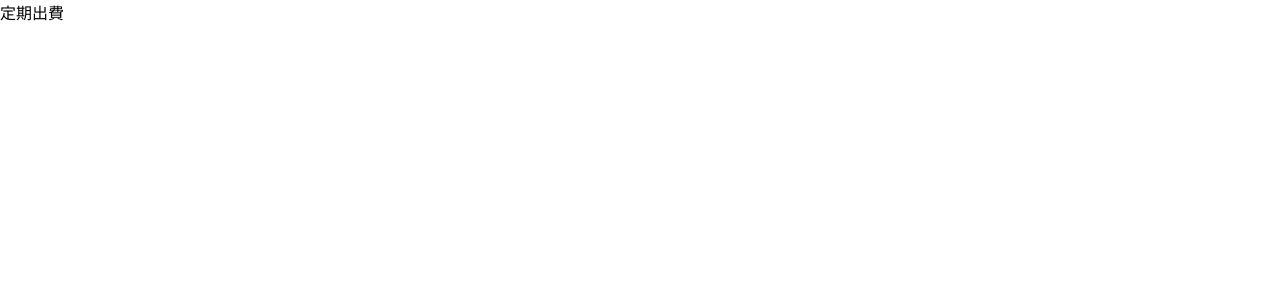
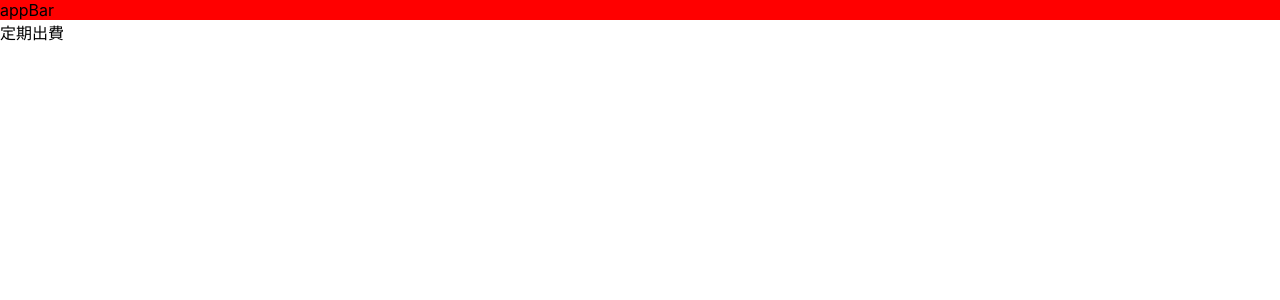
Before and after one commit to rkuzuya98/kakeibo, a Next.js app: page /expense/regular in a window 1280 px wide. Shown: the top 300 px of the page. Built offline with nearby package versions, Linux system fonts and the light colour scheme.

Commit message:
feat: emotionの導入

```diff
--- a/package.json
+++ b/package.json
@@ -15,6 +15,8 @@
     "commitmsg": "commitlint -e $GIT_PARAMS"
   },
   "dependencies": {
+    "@emotion/babel-plugin": "^11.10.2",
+    "@emotion/react": "^11.10.4",
     "husky": "^8.0.1",
     "lint-staged": "^13.0.3",
     "next": "12.3.1",
--- /dev/null
+++ b/src/components/layouts/appBar/getStyles.tsx
@@ -0,0 +1,10 @@
+import { css } from "@emotion/react";
+
+export const getStyles = () => {
+  return {
+    root: css`
+      background-color: red;
+      width: 100%;
+    `,
+  };
+};
--- /dev/null
+++ b/src/components/layouts/appBar/index.tsx
@@ -0,0 +1,9 @@
+import { css } from "@emotion/react";
+import { getStyles } from "./getStyles";
+
+const AppBar = () => {
+  const styles = getStyles();
+  return <div css={styles["root"]}>appBar</div>;
+};
+
+export default AppBar;
--- a/src/components/pages/expense/regular/index.tsx
+++ b/src/components/pages/expense/regular/index.tsx
@@ -1,8 +1,10 @@
 import type { NextPage } from "next";
+import AppBar from "@/components/layouts/appBar";
 
 const ExpenseRegularPageComponent: NextPage = () => {
   return (
     <div>
+      <AppBar />
       <div>定期出費</div>
     </div>
   );
--- a/tsconfig.json
+++ b/tsconfig.json
@@ -17,7 +17,8 @@
     "baseUrl": ".",
     "paths": {
       "@/components/*": ["./src/components/*"]
-    }
+    },
+    "types": ["@emotion/react/types/css-prop"],
   },
   "include": ["next-env.d.ts", "**/*.ts", "**/*.tsx"],
   "exclude": ["node_modules"]
```
Also changed, not shown: .babelrc (added), 1 other file (tests, documents, lock files or other folders).
